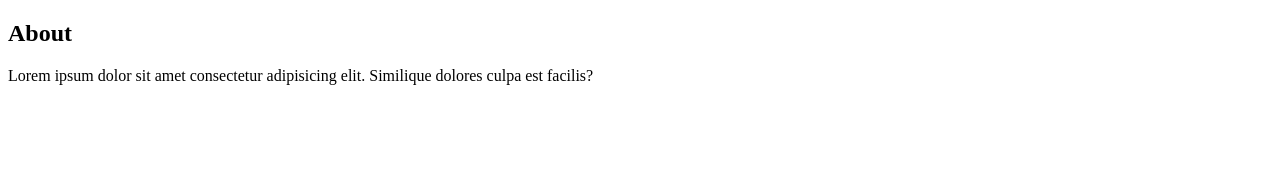
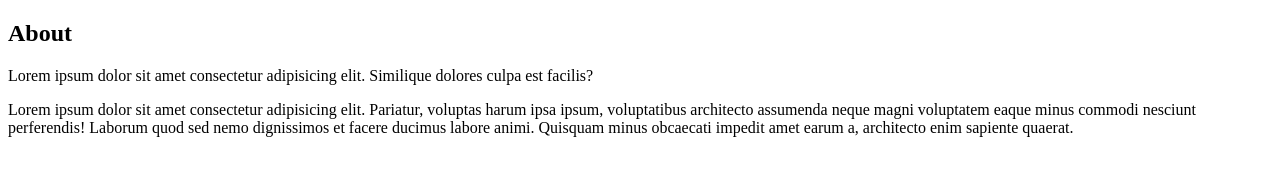
Before and after one commit to mehulbijoy/new-git, a plain HTML site: page about.html in a window 1280 px wide. Drawn offline with Linux system fonts and the light colour scheme.

Commit message:
about commit

```diff
--- a/about.html
+++ b/about.html
@@ -9,6 +9,7 @@
     <h2> About</h2>
     <p> Lorem ipsum dolor sit amet consectetur adipisicing elit. Similique dolores culpa est facilis?
     </p>
+    <p> Lorem ipsum dolor sit amet consectetur adipisicing elit. Pariatur, voluptas harum ipsa ipsum, voluptatibus architecto assumenda neque magni voluptatem eaque minus commodi nesciunt perferendis! Laborum quod sed nemo dignissimos et facere ducimus labore animi. Quisquam minus obcaecati impedit amet earum a, architecto enim sapiente quaerat.</p>
 
 </body>
 </html>
```
